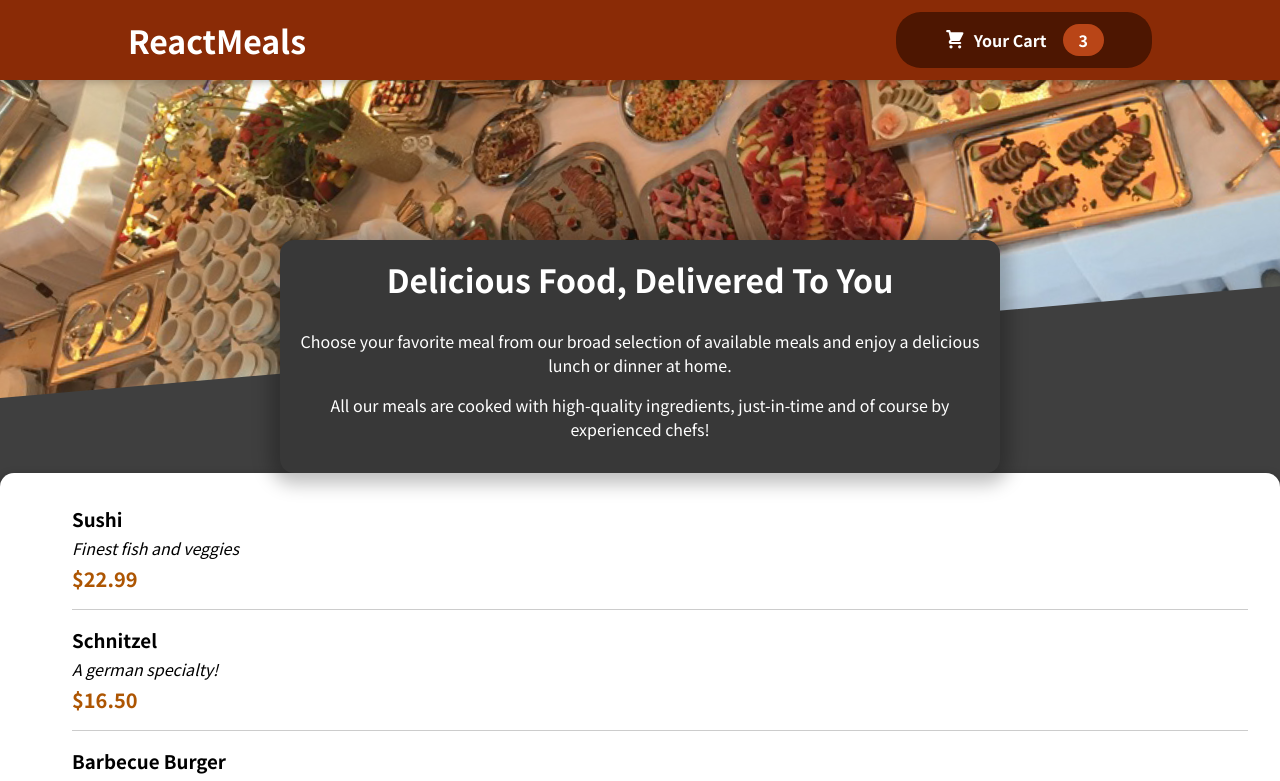
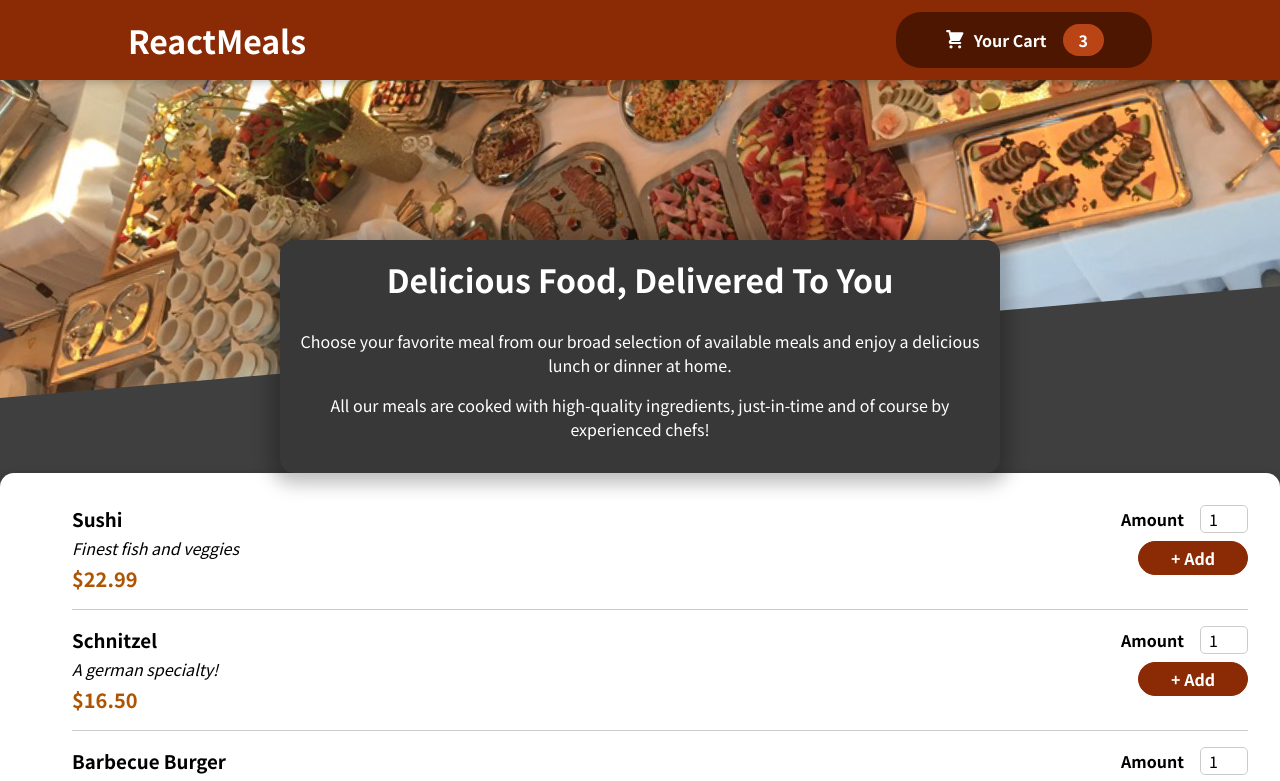
Before and after one commit to johnny-gill/react8, a React (Create React App) app: page / in a window 1280 px wide. Shown: the top 781 px of the page. Built offline with nearby package versions, Linux system fonts and the light colour scheme.

Commit message:
다 아는내용...

```diff
--- a/src/components/Meals/AvailableMeals.js
+++ b/src/components/Meals/AvailableMeals.js
@@ -32,6 +32,7 @@
 const AvailableMeals = (props) => {
   const mealsList = DUMMY_MEALS.map((meal) => (
     <MealItem
+      id={meal.id}
       key={meal.id}
       name={meal.name}
       description={meal.description}
--- a/src/components/Meals/MealItem/MealItem.js
+++ b/src/components/Meals/MealItem/MealItem.js
@@ -1,4 +1,5 @@
 import classes from './MealItem.module.css';
+import MealItemForm from './MealItemForm';
 
 const MealItem = (props) => {
   const price = `$${props.price.toFixed(2)}`;
@@ -11,7 +12,7 @@
         <div className={classes.price}>{price}</div>
       </div>
       <div>
-
+        <MealItemForm id={props.id} />
       </div>
     </li>
   );
--- a/src/components/Meals/MealItem/MealItemForm.js
+++ b/src/components/Meals/MealItem/MealItemForm.js
@@ -0,0 +1,22 @@
+import Input from '../../UI/Input';
+import classes from './MealItemForm.module.css';
+const MealItemForm = (props) => {
+  return (
+    <form className={classes.form}>
+      <Input
+        label="Amount"
+        input={{
+          id: 'amount_' + props.id,
+          type: 'number',
+          min: '1',
+          max: '5',
+          step: '1',
+          defaultValue: '1',
+        }}
+      />
+      <button>+ Add</button>
+    </form>
+  );
+};
+
+export default MealItemForm;
--- /dev/null
+++ b/src/components/Meals/MealItem/MealItemForm.module.css
@@ -0,0 +1,20 @@
+.form {
+  text-align: right;
+}
+
+.form button {
+  font: inherit;
+  cursor: pointer;
+  background-color: #8a2b06;
+  border: 1px solid #8a2b06;
+  color: white;
+  padding: 0.25rem 2rem;
+  border-radius: 20px;
+  font-weight: bold;
+}
+
+.form button:hover,
+.form button:active {
+  background-color: #641e03;
+  border-color: #641e03;
+}
--- /dev/null
+++ b/src/components/UI/Input.js
@@ -0,0 +1,12 @@
+import classes from './Input.module.css';
+
+const Input = (props) => {
+  return (
+    <div className={classes.input}>
+      <label htmlFor={props.input.id}>{props.label}</label>
+      <input {...props.input} />
+    </div>
+  );
+};
+
+export default Input;
--- /dev/null
+++ b/src/components/UI/Input.module.css
@@ -0,0 +1,18 @@
+.input {
+  display: flex;
+  align-items: center;
+  margin-bottom: 0.5rem;
+}
+
+.input label {
+  font-weight: bold;
+  margin-right: 1rem;
+}
+
+.input input {
+  width: 3rem;
+  border-radius: 5px;
+  border: 1px solid #ccc;
+  font: inherit;
+  padding-left: 0.5rem;
+}
```
